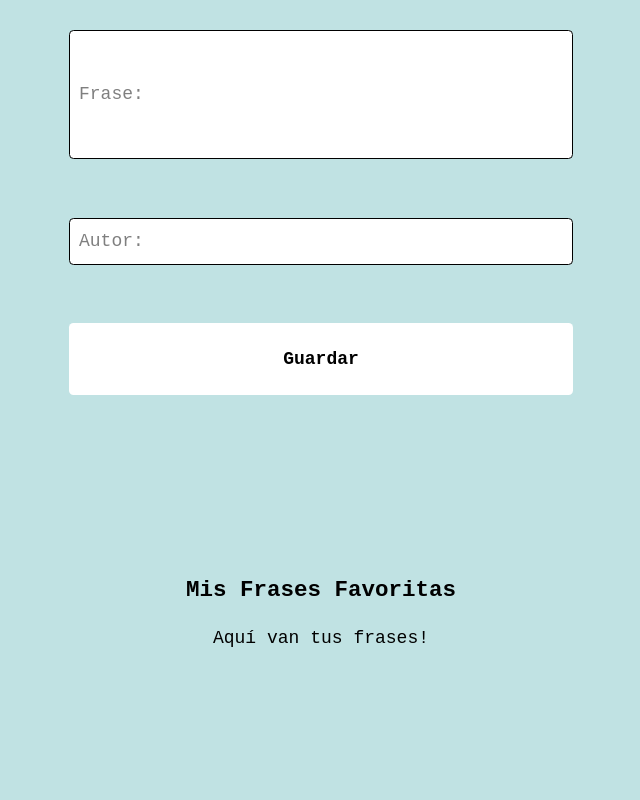
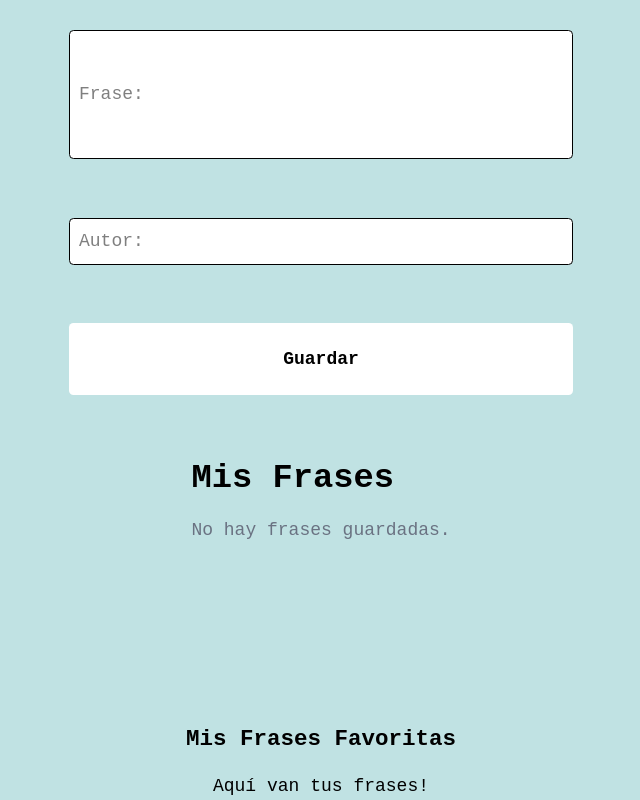
Before and after one commit to miaryl/p7_proyecto4, a React (Vite) app: page / in a window 1280 px wide. Shown: the part 1070-1870 px from the top of the page, without its empty margins (319-959 px from the left). Before the commit the page ends 1722 px from the top, so only its background shows below. Built offline with nearby package versions, Linux system fonts and the light colour scheme; a web font is replaced by a local one.

Commit message:
prueba no funcional de list

```diff
--- a/src/App.jsx
+++ b/src/App.jsx
@@ -5,6 +5,7 @@ import Navbar from './components/navbar/NavBar.jsx'
 import AddQuote from './components/button/Button.jsx'
 import Form from './components/form/form.jsx'
 import ShowQuote from './components/quotes/Quotes.jsx'
+
 
 
 function App() {
@@ -27,6 +28,7 @@ function App() {
     <section id="misfavoritas" className="scroll-mt-32 mt-40 flex flex-col items-center gap-4">
         <h2 className="text-xl font-bold">Mis Frases Favoritas</h2>
         <p>Aquí van tus frases!</p>
+
     </section>
   </>
   )
--- a/src/components/form/form.jsx
+++ b/src/components/form/form.jsx
@@ -60,7 +60,7 @@ function Form () {
 
     };
 
-    /*const handleEdit = (index) => {
+    const handleEdit = (index) => {
         const quoteToEdit = quotes[index];
         setText(quoteToEdit.text);
         setAuthor(quoteToEdit.author);
@@ -70,7 +70,7 @@ function Form () {
         const updatedQuotes = quotes.filter((_, i) => i !== index);
         updateStorage(updatedQuotes);
         setEditingIndex(null);
-    };*/
+    };
 
 
 
@@ -101,8 +101,29 @@ function Form () {
         className="rounded bg-white font-bold py-5 px-4 cursor-pointer hover:bg-gray-400">Guardar</button>
         </form>
 
+
+        <div className="quote-list mt-10" >
+            <h2 className="text-3xl font-bold mb-4">Mis Frases</h2>
+            {quotes.length === 0 ? (
+                <p className="text-gray-500">No hay frases guardadas.</p>
+            ) : (
+                quotes.map((quote, index) => (
+                    <div key={index} className="quote-item mb-4 border p-4 rounded">
+                        <p className="text-lg">"{quote.text}"</p>
+                        <p className="text-sm text-gray-600">- {quote.author}</p>
+                        <div className="flex gap-2 mt-2 ">
+                            <button onClick={() => onEdit(index)} className="bg-blue-500 text-white px-4 py-2 rounded hover:bg-blue-600 hover:underline"  >Editar</button>
+                            <button onClick={() => onDelete(index)} className="bg-red-500 text-white px-4 py-2 rounded hover:bg-red-600 hover:underline">Eliminar</button>
+                        </div>
+                    </div>
+                ))
+            )}
+        </div>
+
+
+
         </>
-    );
+    )
 }
 
 export default Form;
```
Also changed, not shown: src/components/list/list.jsx (+26 -0 lines).
